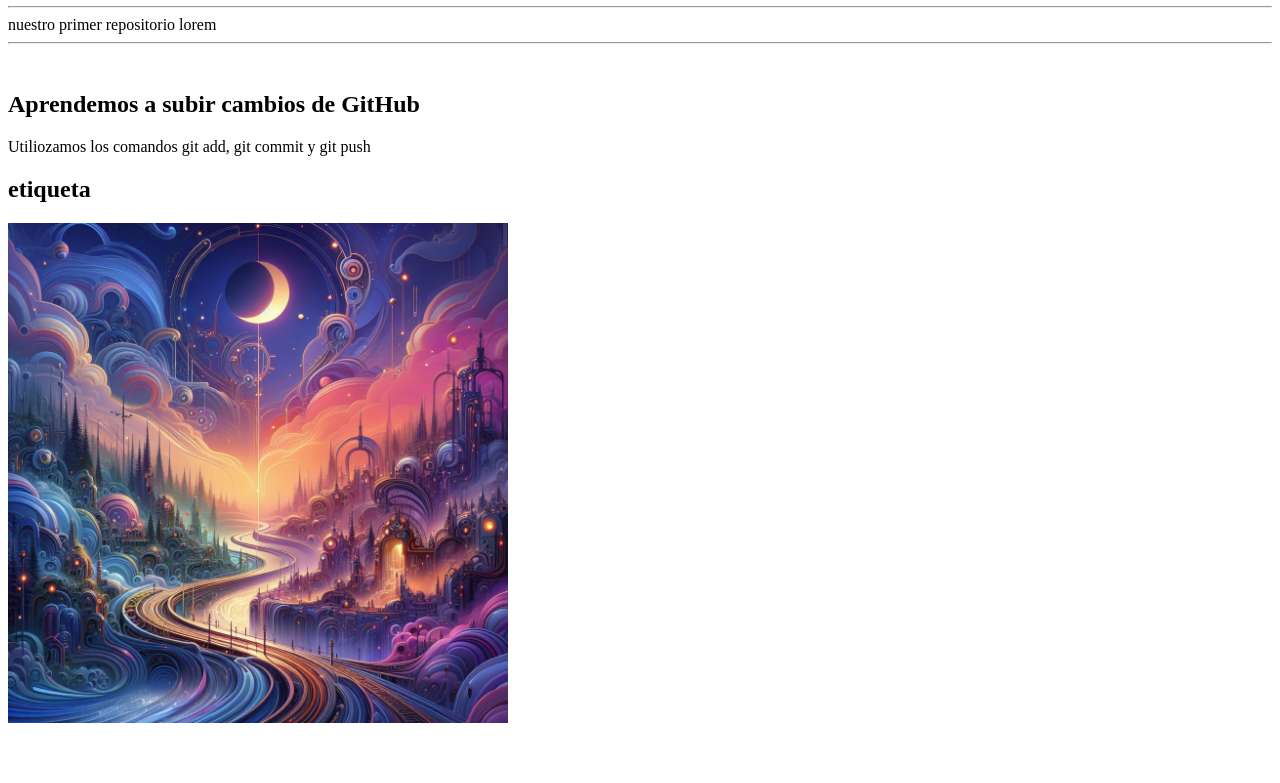
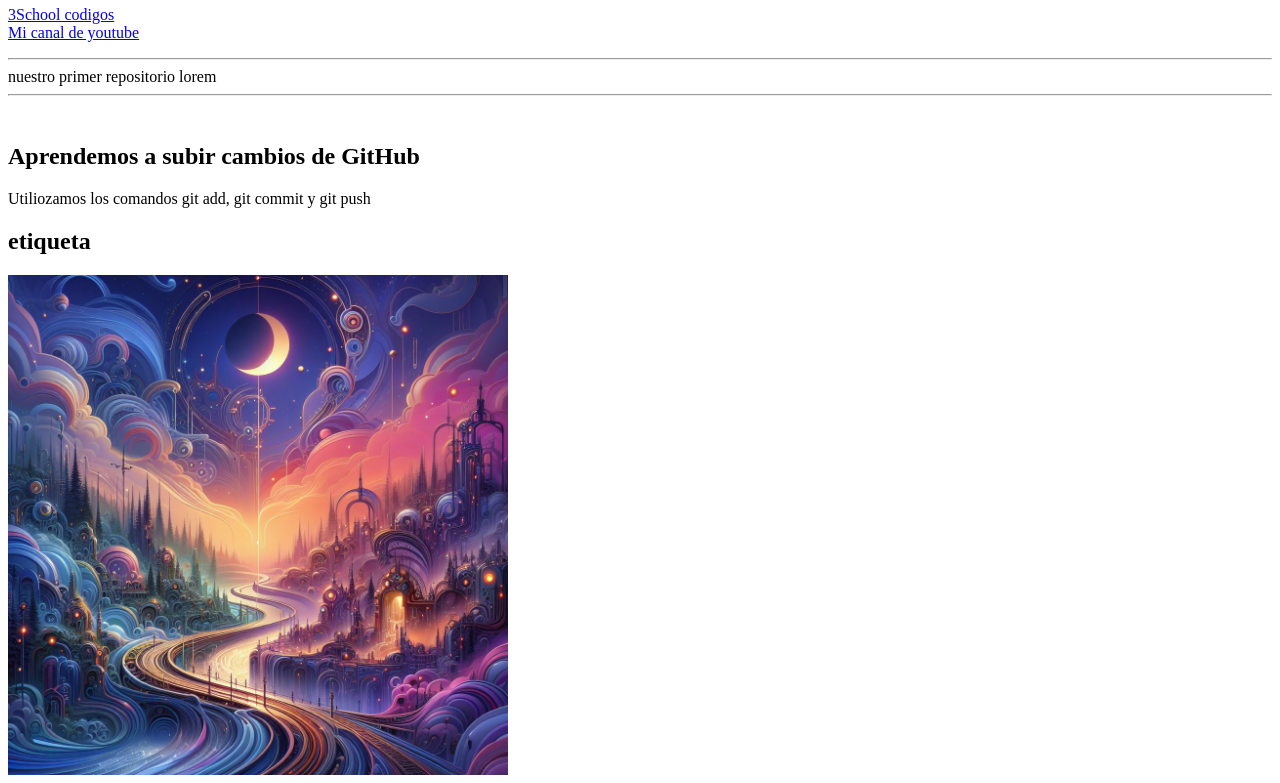
Before and after one commit to MattZero300/bootcampjuaca, a plain HTML site: page index.html in a window 1280 px wide. Shown: the part 60-843 px from the top of the page. Before the commit the page ends 800 px from the top, so only its background shows below. Drawn offline with Linux system fonts and the light colour scheme.

Commit message:
seguimos aprendiendo etiquetas 2

```diff
--- a/index.html
+++ b/index.html
@@ -17,15 +17,25 @@
 
    <h1> bootcamp-html </h1>
 
-   <p>    <hr>nuestro primer repositorio  lorem <hr/>
-   </p>
+<a href="https://www.w3schools.com/" target="_blank">
+   3School codigos
+<br>
+</a>
+<a href="https://www.youtube.com/channel/UCW9BYlagRInvr55uCeZWwrA"> Mi canal de youtube</a>
+
+
+
+
+   <p>    <hr>nuestro primer repositorio  lorem <hr/> </p>
 
      <h2 id="tituloH2-Github" class="fonCustom"> <br> Aprendemos a subir cambios de GitHub  </h2>
 
    <p>    Utiliozamos los comandos git add, git commit y git push </p>
 
    <h2 id="tituloH2-Imagenes" class="fonCustom"> etiqueta</h2>
-   <img src="image/hola.jpg" width="500px" />
+   <img id="MattZero" src="image/hola.jpg" width="500px"  />
+
+
 
 
 
```
Also changed, not shown: 1 other file.
